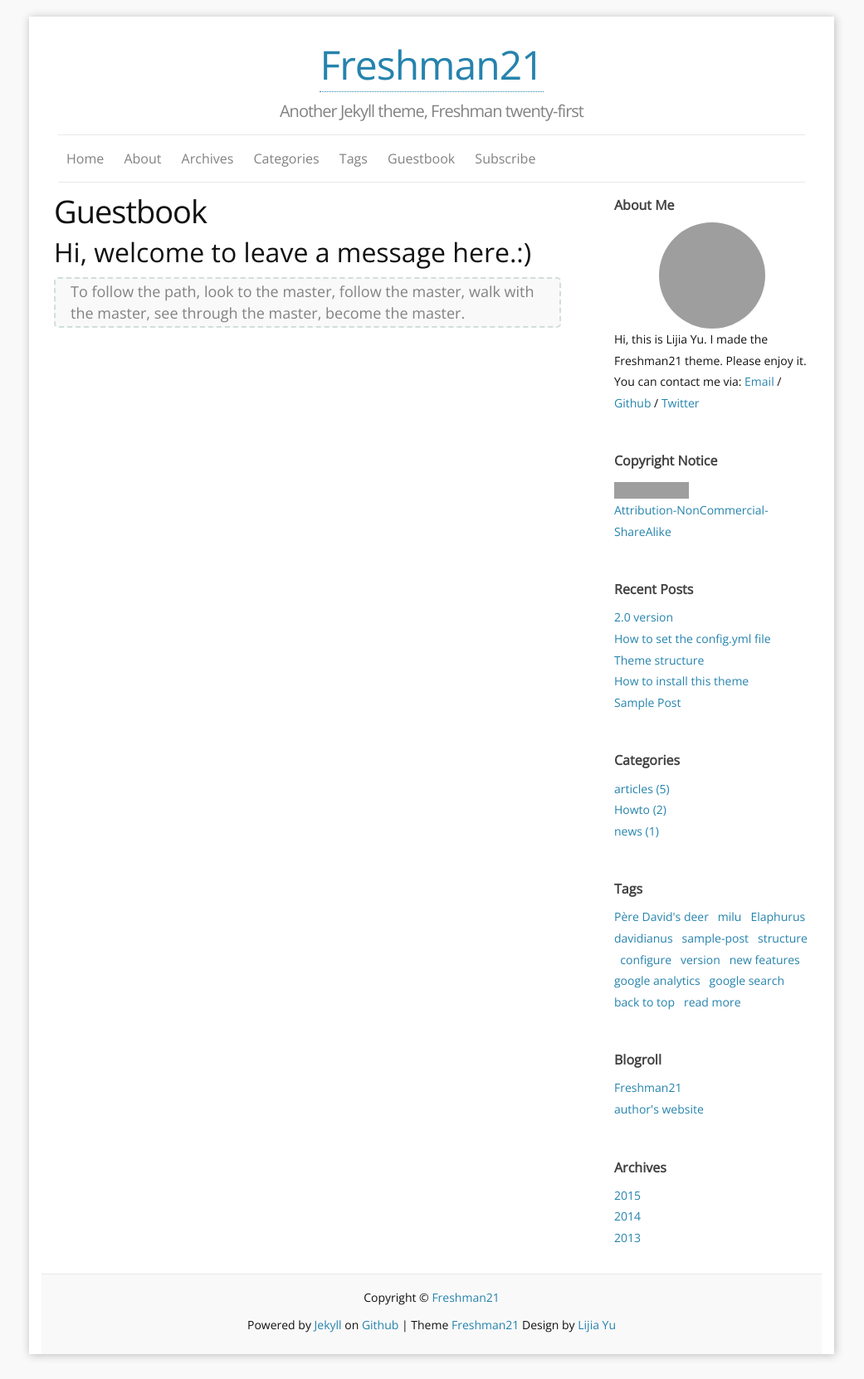
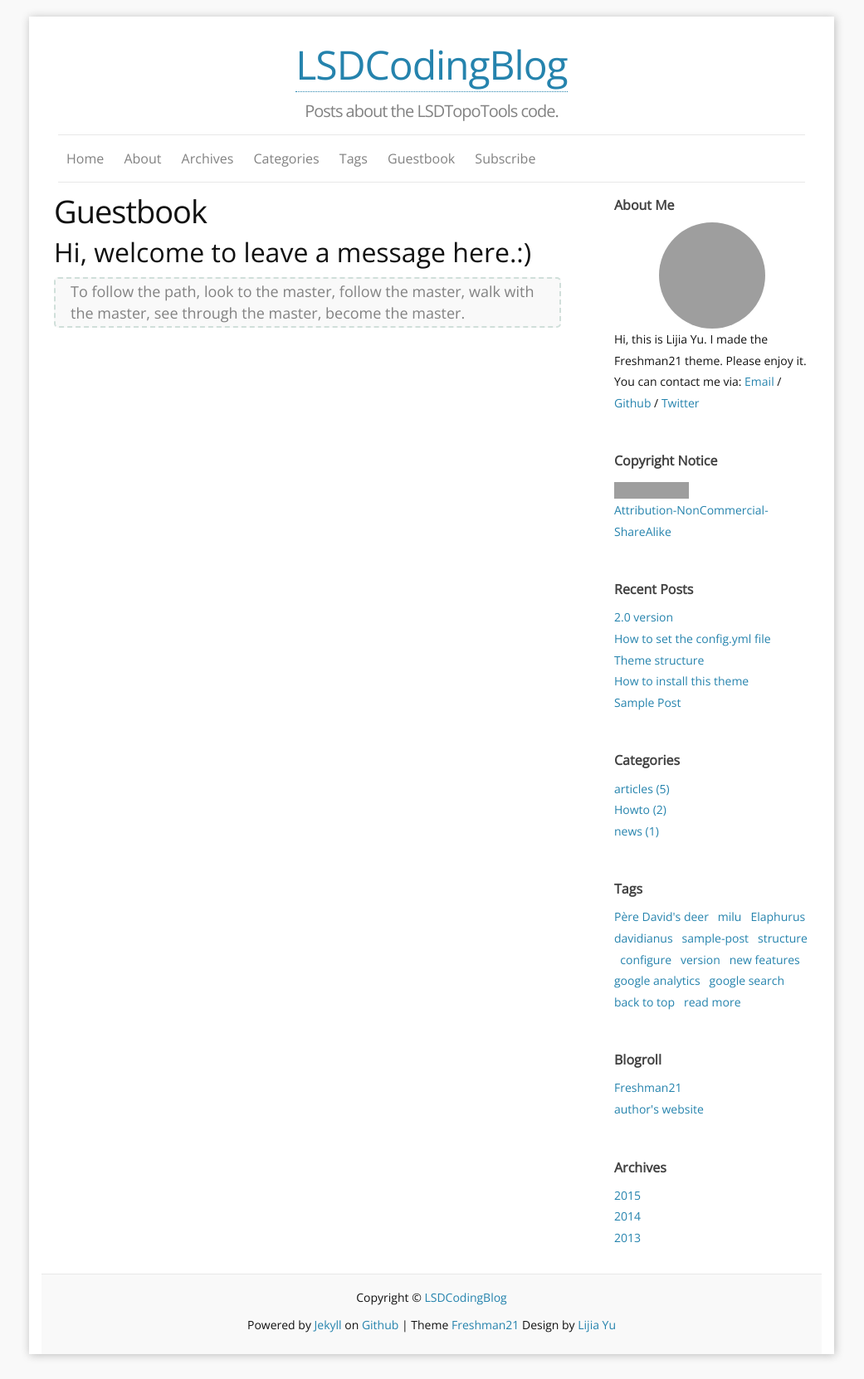
Before and after one commit to LSDtopotools/LSDCodingBlog, a Jekyll site: the page built from f_guestbook.md, in a window 1280 px wide. Shown: the whole page at 83% size, without its empty margins (120-1161 px from the left). Built offline with Jekyll 4.4.1, drawn with Linux system fonts in a browser that asks for light colours; comment, search, counter and statistics services are not loaded; part of the change alters nothing that is shown; grey boxes are pictures that could not be loaded.

Commit message:
Changed config

```diff
--- a/_config.yml
+++ b/_config.yml
@@ -1,17 +1,17 @@
 ### Site info:
-title: Freshman21
-tagline: Another Jekyll theme, Freshman twenty-first
-author: Lijia Yu
-email: yu@lijiayu.net
-description: "Freshman21 is a Jekyll blog theme." # You can edit this line in _config.yml. It will appear in your document head meta and in your feed.xml site description
-keywords: "Jekyll, theme, Freshman21"
-baseurl: "/freshman21" # the subpath of your site, e.g. /blog
-url: "http://yulijia.net/freshman21" # the base hostname & protocol for your site
+title: LSDCodingBlog
+tagline: Posts about the LSDTopoTools code.
+author: Simon M. Mudd and theLSDTopoTools team.
+email: simon.m.mudd@ed.ac.uk
+description: "LSDCodingBlog. Useful for a vanishingly small number of people." # You can edit this line in _config.yml. It will appear in your document head meta and in your feed.xml site description
+keywords: "c++, python, topographic analysis, Land Surface Dynamics, Geosciences, geomorphology, landscape evolution"
+baseurl: "/LSDCodingBlog" # the subpath of your site, e.g. /blog
+url: "https://LSDtopotools.github.io/LSDCodingBlog" # the base hostname & protocol for your site
 locale: en_US
 
 ### Personal info and site tools info:
-twitter_username: yulijia
-github_username:  yulijia
+twitter_username: LSDTopoToolbox
+github_username:  LSDtopotools
 disqus_shortname: freshman21
 favicon:     "/images/favicon.ico"
 aboutme: Hi, this is Lijia Yu. I made the Freshman21 theme. Please enjoy it. # these are shown on aboutme-sidebar.
@@ -37,20 +37,6 @@ locales:
       PostedInCategories: "Posted in"
       Taggedwith: "and tagged"
       PostDate: "on "
-    cn:
-      Aboutme: "关于我"
-      Archives: "存档"
-      Blogroll: "良师益友"
-      Categories: "分类目录"
-      Copyright_Notice: "版权声明"
-      Recent_Posts: "近期文章"
-      Tags: "标签"
-      Previous: "前一页"
-      Next: "后一页"
-      PostedInCategories: "目录:"
-      Taggedwith: "| 标签:"
-      PostDate: "| 发表时间: "
-
 
 ### your Blogroll info, only name can shown on the page.
 
```
